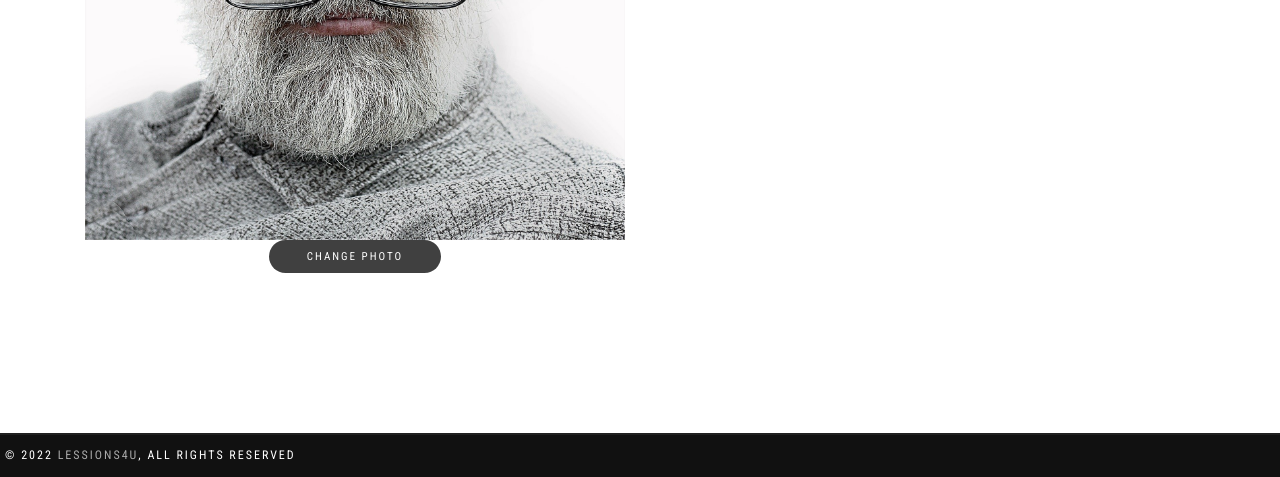
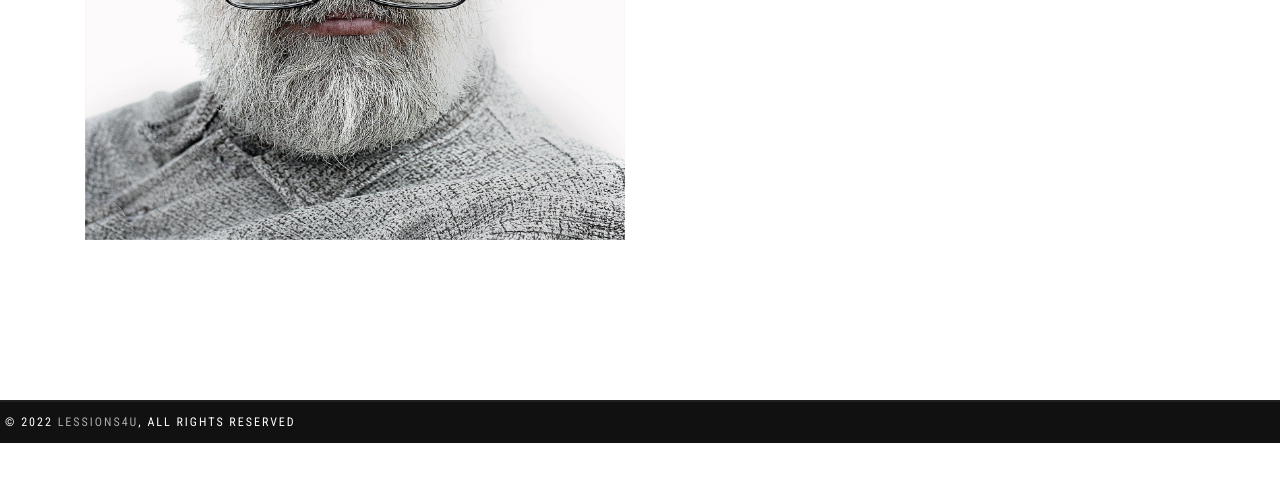
Before and after one commit to Jd0824um/Calendar_group_project, a PHP site: page /profile.php in a window 1280 px wide. Shown: the part 1082-1559 px from the top of the page. After the commit the page ends 1525 px from the top, so only its background shows below. Run offline with PHP 8.4, Linux system fonts and the light colour scheme; some web fonts are replaced.

Commit message:
remove img

```diff
--- a/editProfile.php
+++ b/editProfile.php
@@ -36,10 +36,6 @@
                     <div class="col-sm-6 col-md-6 col-lg-6">
                         <div class="gallery-item">
                             <img src="teacher.jpg" alt="Teacher1" />
-                            <div>
-                                <button class="btn btn-d btn-circle" data-target="#uploadImgModal" data-toggle="modal">Change Photo</button>
-                            </div>
-                            <?php include 'uploadImage.php'; ?>
                         </div>
                     </div>
                     <div class="col-sm-6 col-md-6 col-lg-6">
--- a/profile.php
+++ b/profile.php
@@ -28,10 +28,6 @@
           <div class="col-sm-6 col-md-6 col-lg-6">
             <div class="gallery-item">
               <img src="teacher.jpg" alt="Teacher1" />
-              <div>
-                <button class="btn btn-d btn-circle" data-target="#uploadImgModal" data-toggle="modal">Change Photo</button>
-              </div>
-              <?php include 'uploadImage.php'; ?>
             </div>
           </div>
           <div class="col-sm-6 col-md-6 col-lg-6">
--- a/styles.html
+++ b/styles.html
@@ -18,7 +18,7 @@
 <link rel="icon" type="image/png" sizes="32x32" href="assets/images/favicons/favicon-32x32.png">
 <link rel="icon" type="image/png" sizes="96x96" href="assets/images/favicons/favicon-96x96.png">
 <link rel="icon" type="image/png" sizes="16x16" href="assets/images/favicons/favicon-16x16.png">
-  <link rel="manifest" href="/manifest.json">
+<link rel="manifest" href="assets/images/favicon/manifest.json">
 <meta name="msapplication-TileColor" content="#ffffff">
 <meta name="msapplication-TileImage" content="assets/images/favicons/ms-icon-144x144.png">
 <meta name="theme-color" content="#ffffff">
```
Lines whose indentation alone changed are shown as unchanged.
